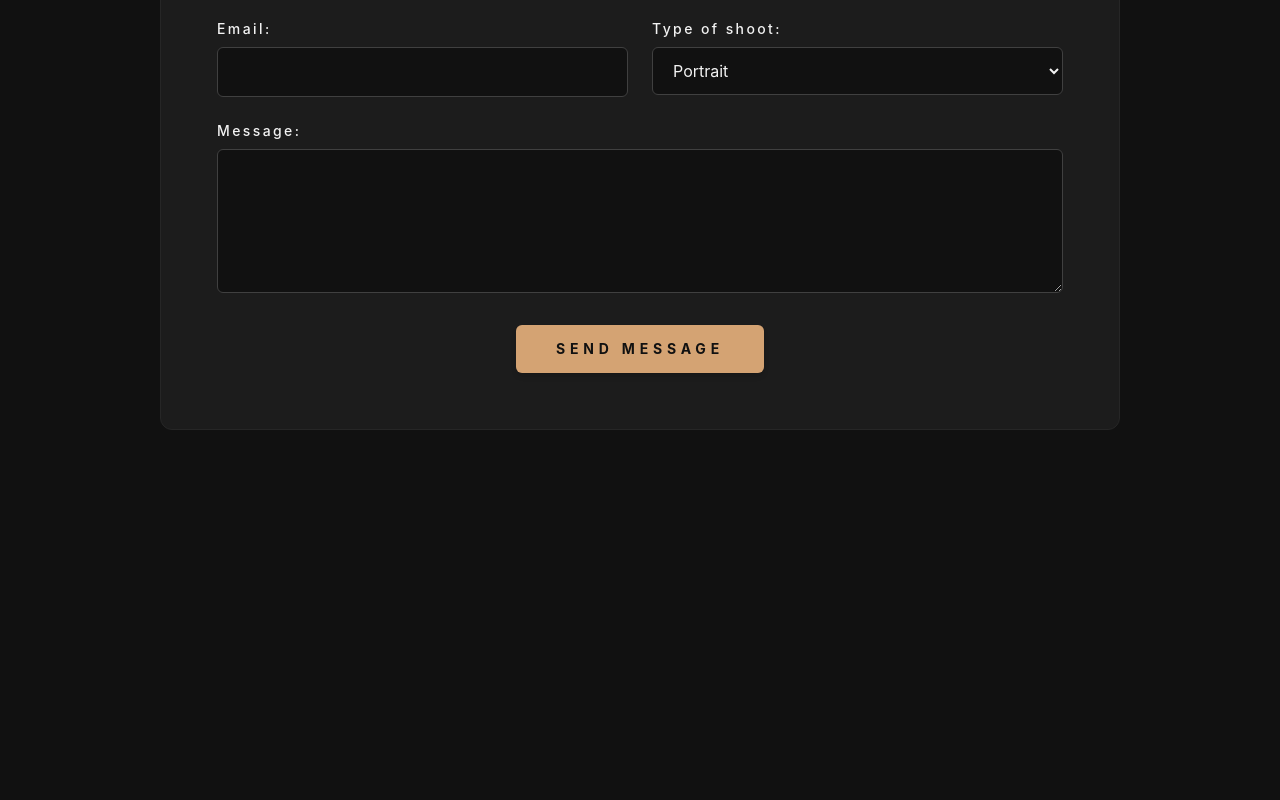
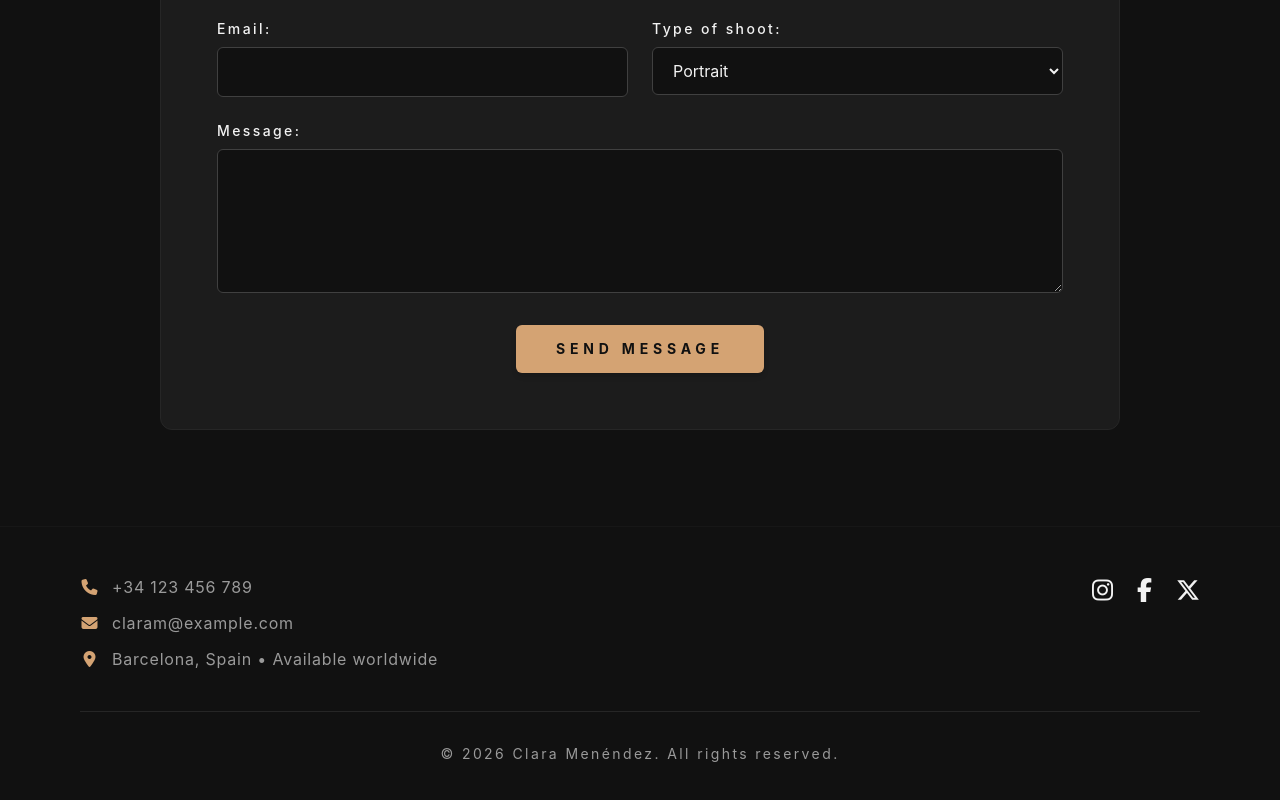
Before and after one commit to Alormor/PhotographyPortfolio, a React (Vite) app: page / in a window 1280 px wide. Shown: the part 5071-5871 px from the top of the page. Before the commit the page ends 5597 px from the top, so only its background shows below. Built offline with nearby package versions, Linux system fonts and the light colour scheme.

Commit message:
refactor: footer

```diff
--- a/index.html
+++ b/index.html
@@ -1,11 +1,13 @@
 <!doctype html>
 <html lang="en">
+
 <head>
   <meta charset="UTF-8" />
-    <link rel="icon" type="image/svg+xml" href="/favicon.svg" />
   <meta name="viewport" content="width=device-width, initial-scale=1.0" />
   <title>photographyportfolio</title>
+  <link rel="stylesheet" href="https://cdnjs.cloudflare.com/ajax/libs/font-awesome/6.5.1/css/all.min.css" />
 </head>
+
 <body>
   <div id="root"></div>
   <script type="module" src="/src/main.jsx"></script>
--- a/src/App.jsx
+++ b/src/App.jsx
@@ -3,6 +3,7 @@ import Hero from './components/Hero'
 import WorkGallery from './components/WorkGallery'
 import About from './components/About'
 import Contact from './components/Contact'
+import Footer from './components/Footer'
 
 import './index.css'
 
@@ -17,6 +18,7 @@ function App() {
         <About />
         <Contact />
       </main>
+      <Footer />
     </div>
   )
 }
--- /dev/null
+++ b/src/components/Footer.jsx
@@ -0,0 +1,65 @@
+export default function Footer() {
+  return (
+    <footer id="footer" className="w-full bg-bg py-12 px-5 sm:px-12 md:px-20 border-t border-neutral-900">
+      <div className="max-w-6xl mx-auto">
+        <div className="flex flex-col md:flex-row items-center md:items-start justify-between gap-8 mb-10 text-center md:text-left">
+          {/* Contact Info */}
+          <div className="flex flex-col gap-3">
+            <p className="flex items-center justify-center md:justify-start gap-3 text-muted text-sm sm:text-base tracking-tight">
+              <i className="fa-solid fa-phone text-accent w-5 text-center"></i>
+              <a href="tel:+34123456789" className="hover:text-text transition-colors">
+                +34 123 456 789
+              </a>
+            </p>
+
+            <p className="flex items-center justify-center md:justify-start gap-3 text-muted text-sm sm:text-base tracking-tight">
+              <i className="fa-solid fa-envelope text-accent w-5 text-center"></i>
+              <a href="mailto:claram@example.com" className="hover:text-text transition-colors">
+                claram@example.com
+              </a>
+            </p>
+
+            <p className="flex items-center justify-center md:justify-start gap-3 text-muted text-sm sm:text-base tracking-tight">
+              <i className="fa-solid fa-location-dot text-accent w-5 text-center"></i>
+              <span>Barcelona, Spain &bull; Available worldwide</span>
+            </p>
+          </div>
+
+          {/* Social Media */}
+          <div className="flex items-center gap-6 text-2xl">
+            <a
+              href="#"
+              aria-label="Instagram"
+              className="text-text hover:text-accent hover:-translate-y-1 transition-all duration-200"
+            >
+              <i className="fa-brands fa-instagram"></i>
+            </a>
+
+            <a
+              href="#"
+              aria-label="Facebook"
+              className="text-text hover:text-accent hover:-translate-y-1 transition-all duration-200"
+            >
+              <i className="fa-brands fa-facebook-f"></i>
+            </a>
+
+            <a
+              href="#"
+              aria-label="X Twitter"
+              className="text-text hover:text-accent hover:-translate-y-1 transition-all duration-200"
+            >
+              <i className="fa-brands fa-x-twitter"></i>
+            </a>
+          </div>
+        </div>
+
+        {/* Copyright */}
+        <div className="pt-8 border-t border-neutral-800 text-center">
+          <p className="text-xs sm:text-sm text-muted tracking-normal">
+            &copy; 2026 Clara Menéndez. All rights reserved.
+          </p>
+        </div>
+      </div>
+    </footer>
+  )
+}
```
Lines whose indentation alone changed are shown as unchanged.
